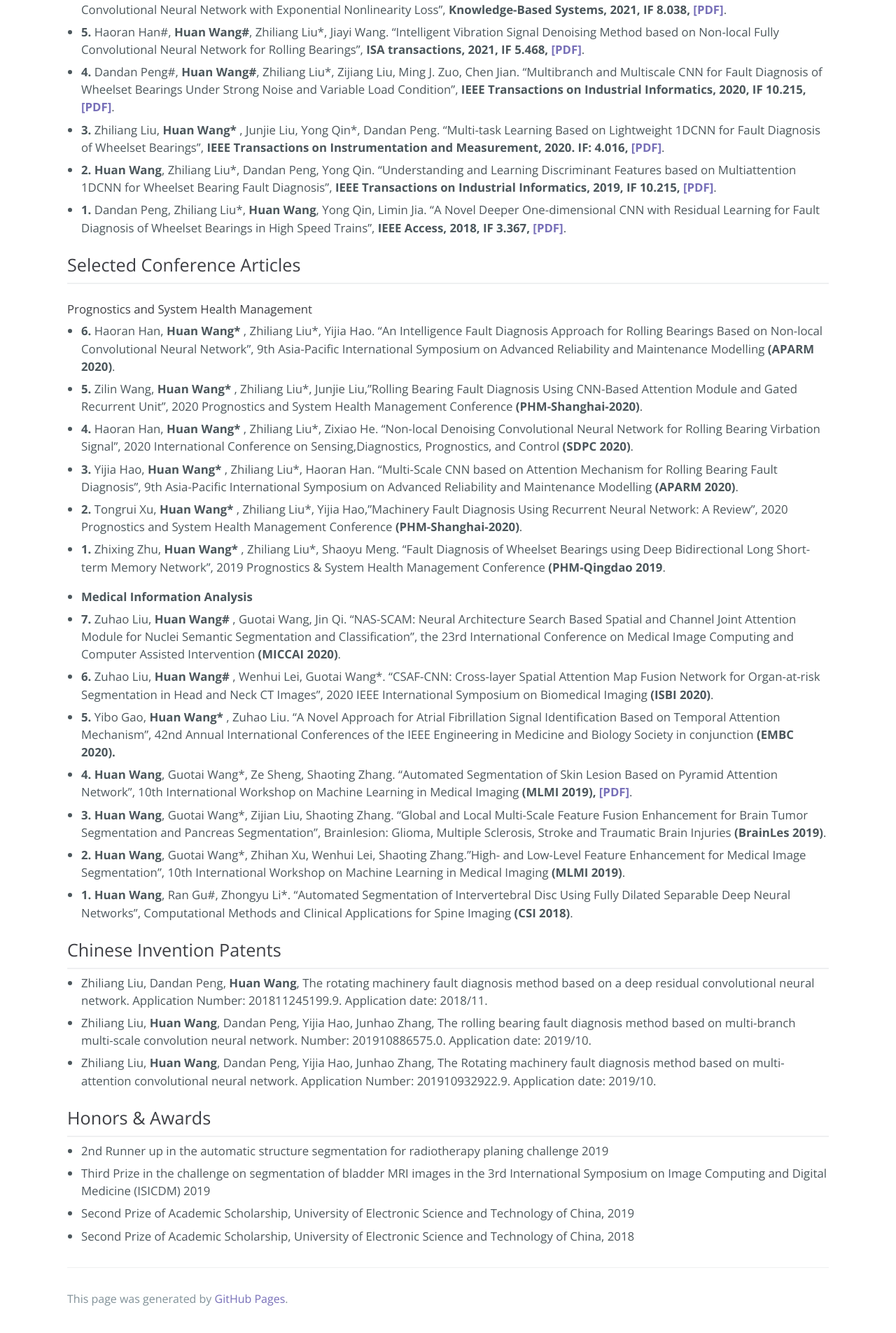
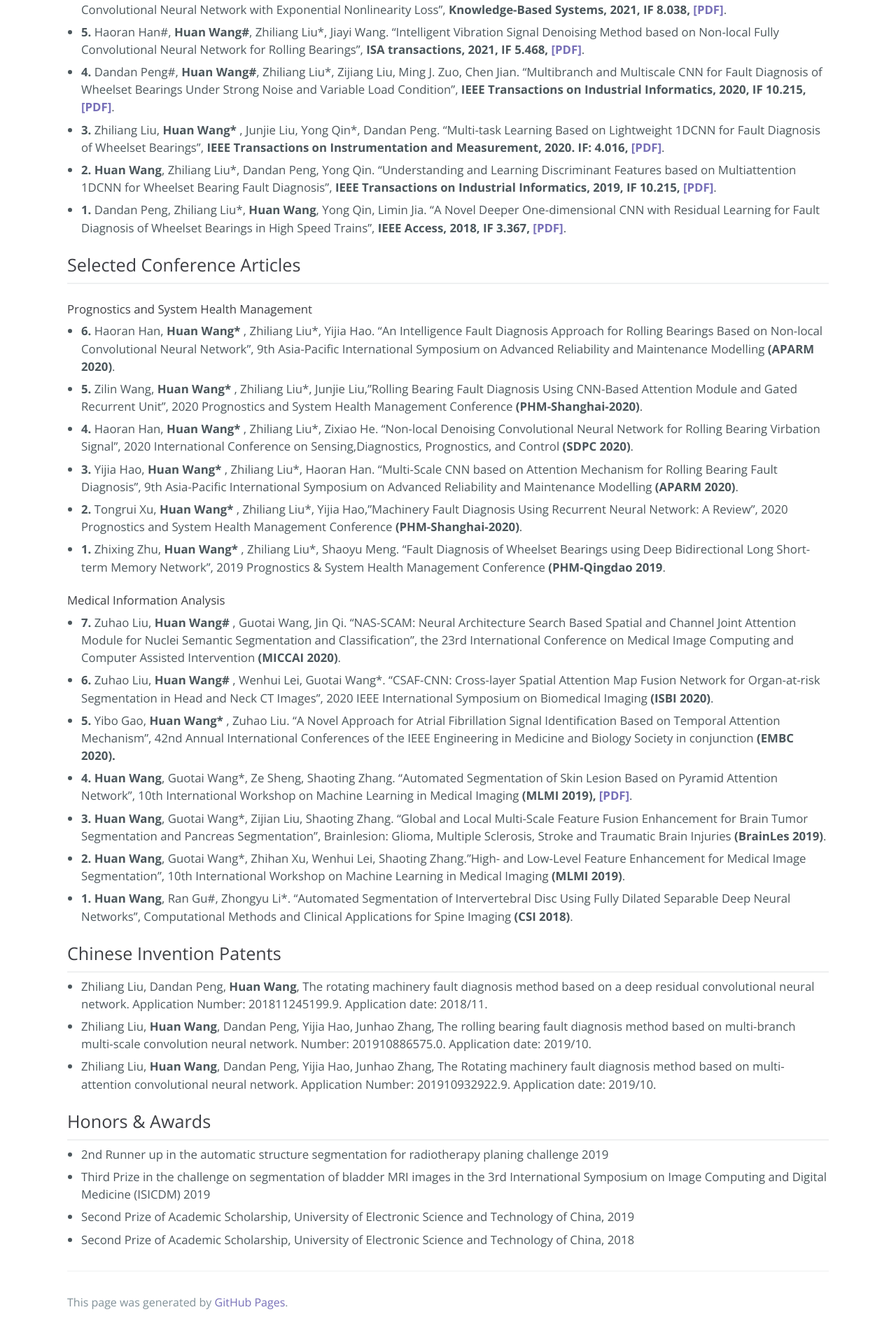
Before and after one commit to WH-HuanWang/WH-HuanWang.github.io, a Jekyll site: the page built from index.md, in a window 1280 px wide. Shown: the part 1354-3259 px from the top of the page at 70% size. Built offline with Jekyll 4.4.1, drawn with Linux system fonts in a browser that asks for light colours.

```diff
--- a/index.md
+++ b/index.md
@@ -67,7 +67,8 @@ B.S. Mechanical design, manufacturing and automation, School of mechanical and e
 * <b>2. </b>Tongrui Xu, <b>Huan Wang* </b>, Zhiliang Liu*, Yijia Hao,"Machinery Fault Diagnosis Using Recurrent Neural Network: A Review", 2020 Prognostics and System Health Management Conference <b>(PHM-Shanghai-2020)</b>.
 * <b>1. </b>Zhixing Zhu, <b>Huan Wang* </b>, Zhiliang Liu*, Shaoyu Meng. "Fault Diagnosis of Wheelset Bearings using Deep Bidirectional Long Short-term Memory Network", 2019 Prognostics & System Health Management Conference <b>(PHM-Qingdao 2019</b>.
 
-* <b>Medical Information Analysis</b>
+#### Medical Information Analysis
+
 * <b>7. </b>Zuhao Liu, <b>Huan Wang# </b>, Guotai Wang, Jin Qi. "NAS-SCAM: Neural Architecture Search Based Spatial and Channel Joint Attention Module for Nuclei Semantic Segmentation and Classification", the 23rd International Conference on Medical Image Computing and Computer Assisted Intervention <b>(MICCAI 2020)</b>.
 * <b>6. </b>Zuhao Liu, <b>Huan Wang# </b>, Wenhui Lei, Guotai Wang*. "CSAF-CNN: Cross-layer Spatial Attention Map Fusion Network for Organ-at-risk Segmentation in Head and Neck CT Images", 2020 IEEE International Symposium on Biomedical Imaging <b>(ISBI 2020)</b>.
 * <b>5. </b>Yibo Gao, <b>Huan Wang* </b>, Zuhao Liu. "A Novel Approach for Atrial Fibrillation Signal Identification Based on Temporal Attention Mechanism", 42nd Annual International Conferences of the IEEE Engineering in Medicine and Biology Society in conjunction <b>(EMBC 2020).
```
